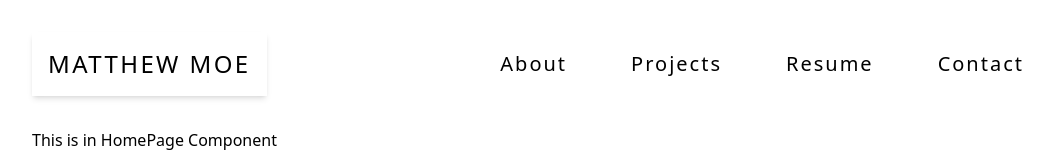
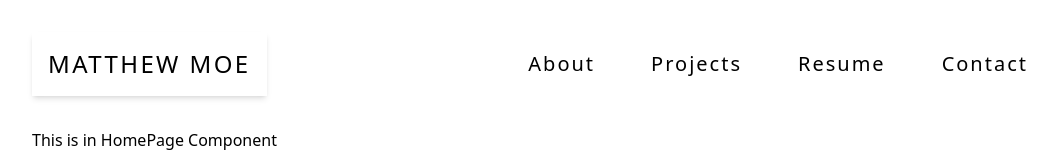
Before and after one commit to mrmoeee/portfolio-tailwind, a Vue app: page / in a window 1280 px wide. Shown: the top 156 px of the page, without its empty margins (96-1153 px from the left). Built offline with nearby package versions, Linux system fonts and the light colour scheme.

Commit message:
small styling fix

```diff
--- a/src/components/NavBar.vue
+++ b/src/components/NavBar.vue
@@ -7,11 +7,11 @@
     <div class=" text-center flex items-center shadow-md">
       <a href="#" class="text-2xl p-4 antialiased font-light tracking-widest ">MATTHEW MOE</a>
     </div>
-    <div class="w-6/12 text-center flex justify-end items-center ml-auto">
-      <a href="#a" class="mx-8 text-center text-xl antialiased font-light tracking-widest">About</a>
-      <a href="#p" class="mx-8 text-center text-xl antialiased font-light tracking-widest">Projects</a>
-      <a href="#r" class="mx-8 text-center text-xl antialiased font-light tracking-widest">Resume</a>
-      <a href="#c" class="mx-8 text-center text-xl antialiased font-light tracking-widest">Contact</a>
+    <div class="text-center flex items-center ml-auto">
+      <a href="#a" class="mx-7 text-center text-xl antialiased font-light tracking-widest w-max">About</a>
+      <a href="#p" class="mx-7 text-center text-xl antialiased font-light tracking-widest">Projects</a>
+      <a href="#r" class="mx-7 text-center text-xl antialiased font-light tracking-widest">Resume</a>
+      <a href="#c" class="mx-7 text-center text-xl antialiased font-light tracking-widest">Contact</a>
     </div>
   </div>
 </template>
```
